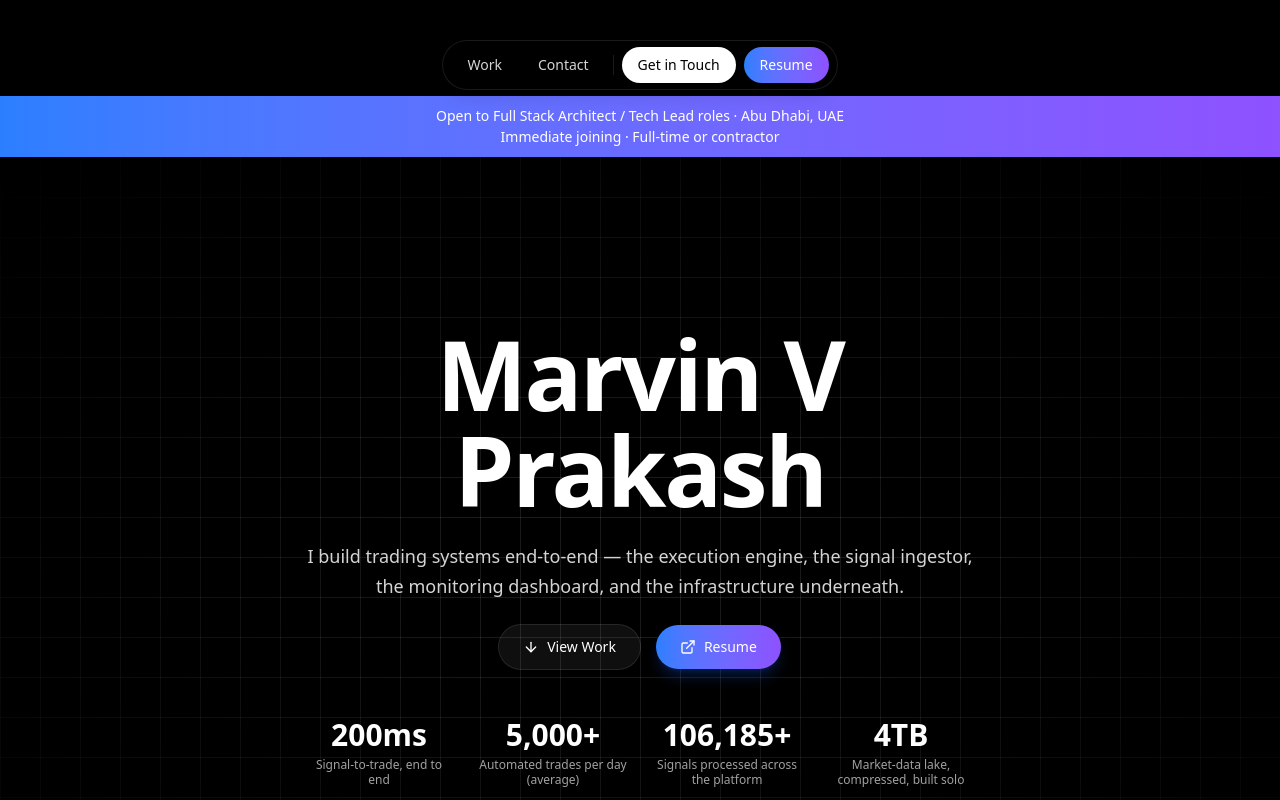
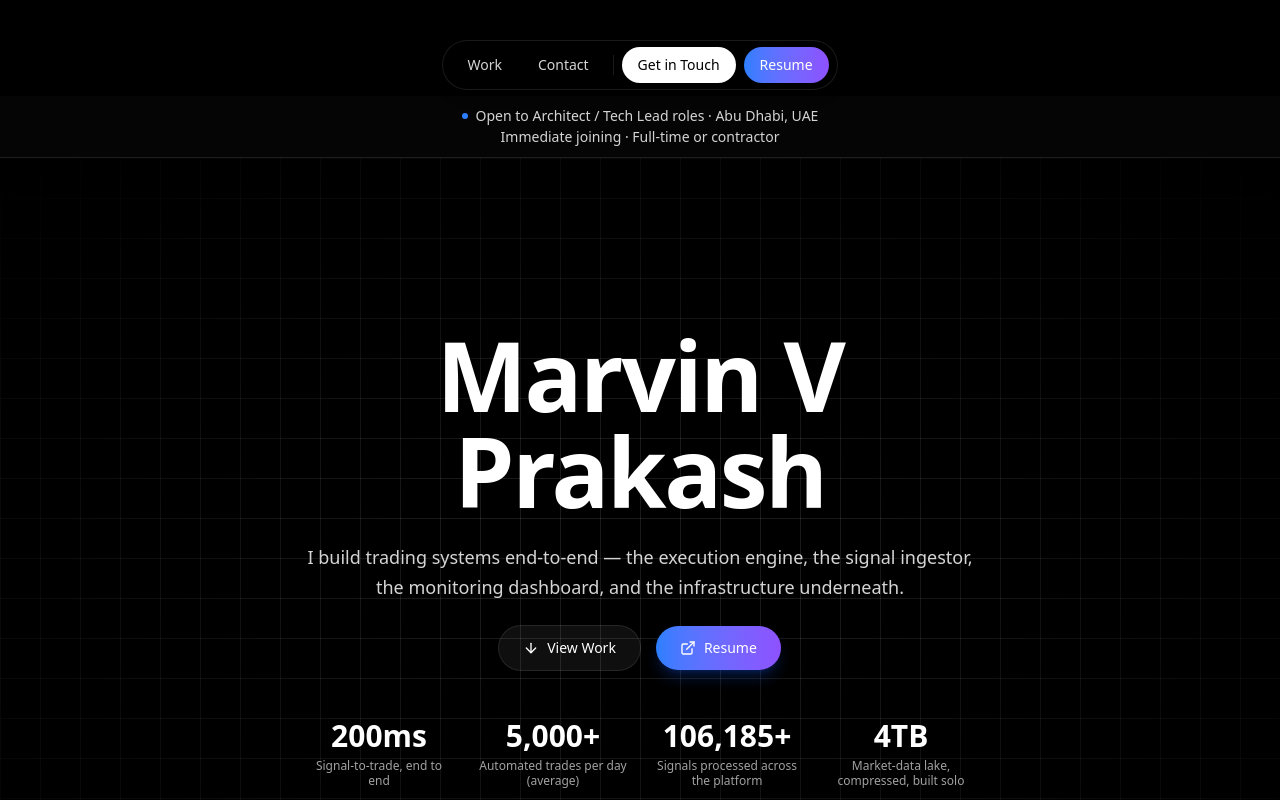
Before and after one commit to M4Marvin/main-site, a React (Vite) app: page / in a window 1280 px wide. Shown: the top 800 px of the page. Built offline with nearby package versions, Linux system fonts and the light colour scheme.

Commit message:
feat(visuals): sirius architecture diagram, acbr live screenshot, quiet banner, contact ask

```diff
--- a/src/components/sections/availability-banner.tsx
+++ b/src/components/sections/availability-banner.tsx
@@ -2,9 +2,12 @@ export function AvailabilityBanner() {
   return (
     <a
       href="#contact"
-      className="availability-banner flex flex-col items-center justify-center gap-0.5 bg-linear-to-r from-blue-500 to-violet-500 px-4 py-2.5 text-center text-xs font-medium leading-snug text-white transition-opacity duration-200 hover:opacity-90 focus-visible:outline-none focus-visible:ring-2 focus-visible:ring-inset focus-visible:ring-white/60 sm:text-sm"
+      className="availability-banner flex flex-col items-center justify-center gap-0.5 border-b border-white/10 bg-white/[0.02] px-4 py-2.5 text-center text-xs font-medium leading-snug text-neutral-300 transition-colors duration-200 hover:bg-white/[0.04] focus-visible:outline-none focus-visible:ring-2 focus-visible:ring-inset focus-visible:ring-blue-400/40 sm:text-sm"
     >
-      <span>Open to Full Stack Architect / Tech Lead roles · Abu Dhabi, UAE</span>
+      <span className="flex items-center gap-2">
+        <span className="h-1.5 w-1.5 shrink-0 rounded-full bg-blue-500" aria-hidden />
+        Open to Architect / Tech Lead roles · Abu Dhabi, UAE
+      </span>
       <span>Immediate joining · Full-time or contractor</span>
     </a>
   )
--- a/src/components/sections/contact.tsx
+++ b/src/components/sections/contact.tsx
@@ -1,8 +1,7 @@
 import { Mail, Github, Linkedin, Phone } from "lucide-react"
-import { SectionHeader } from "@/components/sections/section-header"
 import { profile } from "@/lib/portfolio-data"
 
-const secondaryLinks = [
+const links = [
   { href: profile.github, label: "GitHub", icon: Github, external: true },
   { href: profile.linkedin, label: "LinkedIn", icon: Linkedin, external: true },
   { href: `tel:${profile.phone.replace(/\s+/g, "")}`, label: profile.phone, icon: Phone },
@@ -12,10 +11,12 @@ export function Contact() {
   return (
     <section id="contact" className="relative overflow-hidden bg-black py-24 md:py-32">
       <div className="mx-auto flex max-w-3xl flex-col items-center px-4 text-center">
-        <SectionHeader title="Let's build something." />
+        <h2 className="text-3xl font-bold tracking-tight text-white md:text-5xl">
+          Available now — Architect / Tech Lead · Abu Dhabi, UAE
+        </h2>
 
-        <p className="-mt-6 max-w-md text-center text-sm leading-relaxed text-neutral-400 md:text-base">
-          Open to opportunities and collaborations. Reach out if you&apos;d like to work together.
+        <p className="mt-4 max-w-md text-center text-sm leading-relaxed text-neutral-400 md:text-base">
+          Open to full-time or contractor roles. Immediate joining. Email me about your team.
         </p>
 
         <div className="mt-8 flex flex-wrap items-center justify-center gap-4">
@@ -27,7 +28,7 @@ export function Contact() {
             {profile.email}
           </a>
 
-          {secondaryLinks.map(({ href, label, icon: Icon, external }) => (
+          {links.map(({ href, label, icon: Icon, external }) => (
             <a
               key={label}
               href={href}
```
Also changed, not shown: public/acbr-screenshot.webp (added), public/sirius-architecture.svg (added).
